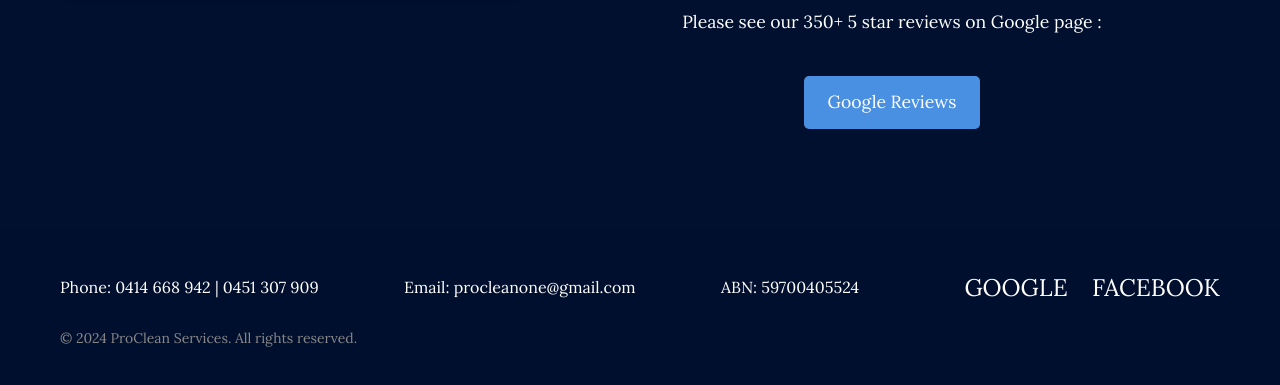
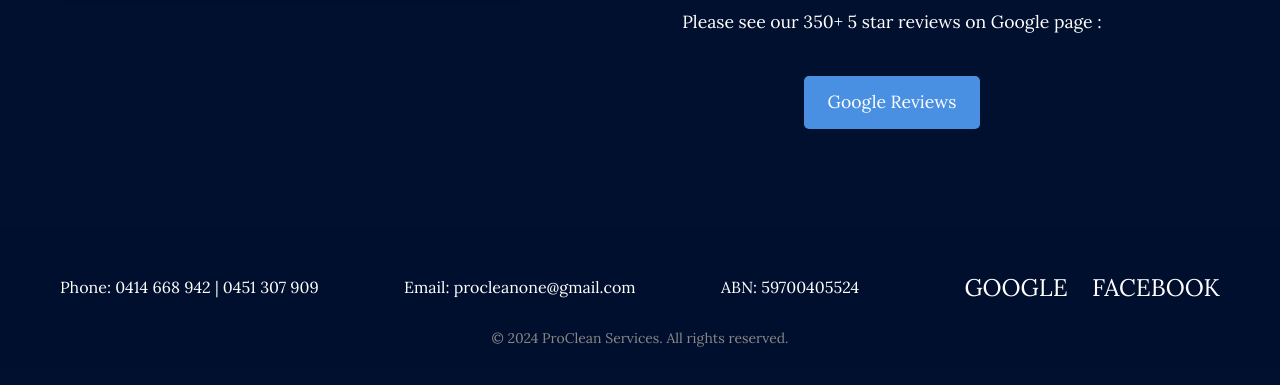
Before and after one commit to lawrence18365/ProClean, a plain HTML site: page index.html in a window 1280 px wide. Shown: the part 4301-4686 px from the top of the page. Drawn offline with nearby package versions, Linux system fonts and the light colour scheme.

Commit message:
Update index.html

```diff
--- a/index.html
+++ b/index.html
@@ -535,7 +535,7 @@
         /* Footer Styles */
         footer {
             background-color: rgba(1, 16, 46, 0.9);
-            padding: 40px 0;
+            padding: 40px 0 20px; /* Increased bottom padding */
         }
 
         .footer-content {
@@ -543,6 +543,8 @@
             justify-content: space-between;
             align-items: center;
             flex-wrap: wrap;
+            margin-bottom: 20px; /* Added margin to separate from copyright */
+
         }
 
         .footer-links a {
@@ -833,11 +835,9 @@
             <a href="https://g.co/kgs/xW54BQxs" target="_blank" rel="noopener noreferrer">GOOGLE</a>
             <a href="https://www.facebook.com/procleanone" target="_blank" rel="noopener noreferrer">FACEBOOK</a>
         </div>
-
-        <!-- Copyright Section -->
-        <div class="copyright">
-            <p>&copy; 2024 ProClean Services. All rights reserved.</p>
-        </div>
+    </div>
+      <div class="copyright">
+        <p>&copy; 2024 ProClean Services. All rights reserved.</p>
     </div>
 </footer>
 
```
